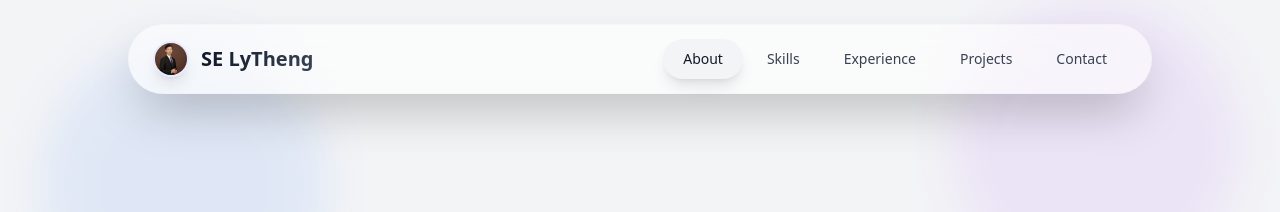
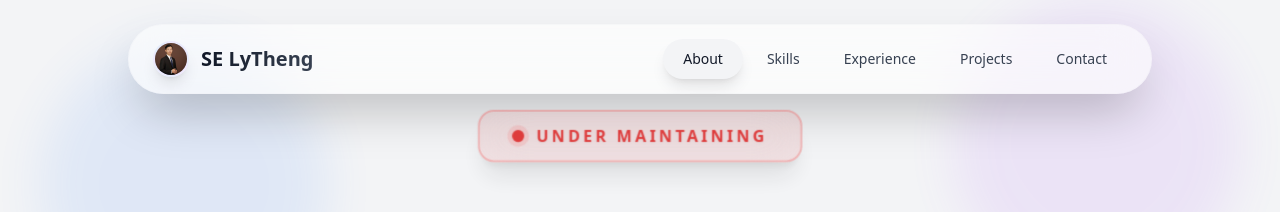
Before and after one commit to selytheng/webportfolio, a Vue app: page / in a window 1280 px wide. Shown: the top 212 px of the page. Built offline with nearby package versions, Linux system fonts and the light colour scheme.

Commit message:
Add indicator warning

```diff
--- a/src/components/HeroSection.vue
+++ b/src/components/HeroSection.vue
@@ -68,7 +68,7 @@
 </template>
 
 <script setup lang="ts">
-const scrollToSection = (id) => {
+const scrollToSection = (id: string) => {
   const section = document.getElementById(id)
   if (section) {
     section.scrollIntoView({
--- a/src/components/NavBar.vue
+++ b/src/components/NavBar.vue
@@ -1,11 +1,10 @@
 <template>
-  <div class="fixed w-full flex justify-center top-6 z-50 px-4">
+  <div class="fixed w-full flex flex-col items-center top-6 z-50 px-4 gap-4">
     <nav
       class="bg-white/60 dark:bg-gray-950/50 backdrop-blur-xl text-gray-700 dark:text-gray-200 rounded-full shadow-2xl transition-colors duration-300 border border-gray-200/20 dark:border-gray-800/20 max-w-5xl w-full"
     >
       <div class="px-6 py-3.5">
         <div class="flex items-center justify-between">
-          <!-- Logo Section -->
           <div class="flex items-center gap-3">
             <div
               class="w-9 h-9 rounded-full overflow-hidden bg-gradient-to-br from-blue-500/20 to-purple-500/20 dark:from-blue-500/30 dark:to-purple-500/30 backdrop-blur-xl border-2 border-white/40 dark:border-white/20 shadow-lg transform transition-transform duration-300 hover:scale-110"
@@ -22,7 +21,6 @@
             </div>
           </div>
 
-          <!-- Desktop Navigation -->
           <div class="hidden md:flex space-x-1 ml-6">
             <a
               v-for="item in navItems"
@@ -40,7 +38,6 @@
             </a>
           </div>
 
-          <!-- Mobile Menu Button -->
           <button
             @click="toggleMenu"
             class="md:hidden p-2.5 rounded-full hover:bg-white/80 dark:hover:bg-gray-800/60 transition-all duration-300 transform hover:scale-110 active:scale-95"
@@ -72,7 +69,16 @@
       </div>
     </nav>
 
-    <!-- Mobile Menu -->
+    <div class="animate-blink flex items-center gap-3 px-8 py-3 bg-red-600/10 border-2 border-red-500/30 backdrop-blur-xl rounded-2xl shadow-xl">
+      <span class="relative flex h-3 w-3">
+        <span class="animate-ping absolute inline-flex h-full w-full rounded-full bg-red-500 opacity-75"></span>
+        <span class="relative inline-flex rounded-full h-3 w-3 bg-red-600"></span>
+      </span>
+      <span class="text-sm md:text-base font-black uppercase tracking-[0.2em] text-red-600 dark:text-red-400 drop-shadow-sm">
+        Under Maintaining
+      </span>
+    </div>
+
     <transition
       enter-active-class="transition-all duration-300 ease-out"
       leave-active-class="transition-all duration-200 ease-in"
@@ -194,12 +200,10 @@ export default defineComponent({
 </script>
 
 <style scoped>
-/* Smooth Scrolling */
 html {
   scroll-behavior: smooth;
 }
 
-/* Add subtle animation to the nav on mount */
 @keyframes slideDown {
   from {
     opacity: 0;
@@ -211,6 +215,15 @@ html {
   }
 }
 
+@keyframes blink {
+  0%, 100% { opacity: 1; transform: scale(1); }
+  50% { opacity: 0.7; transform: scale(1.02); }
+}
+
+.animate-blink {
+  animation: blink 1.5s ease-in-out infinite;
+}
+
 nav {
   animation: slideDown 0.6s ease-out;
 }
```
Also changed, not shown: 1 other file (tests, documents, lock files or other folders).
